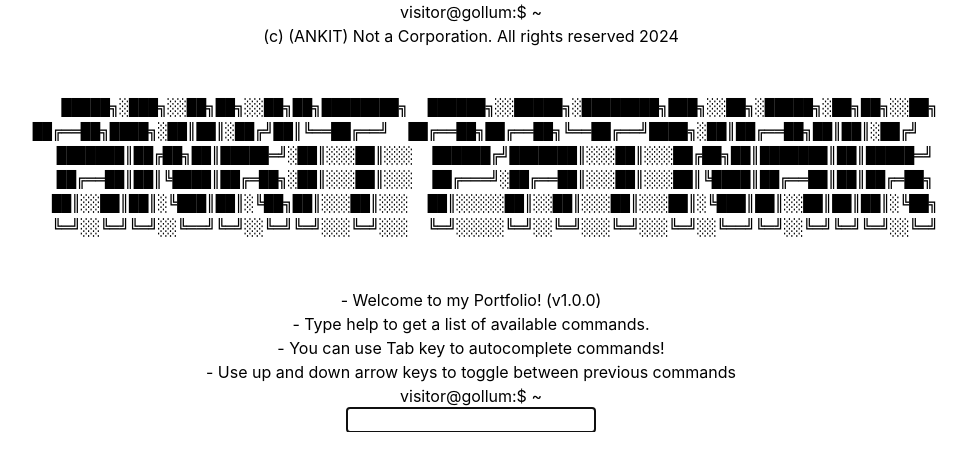
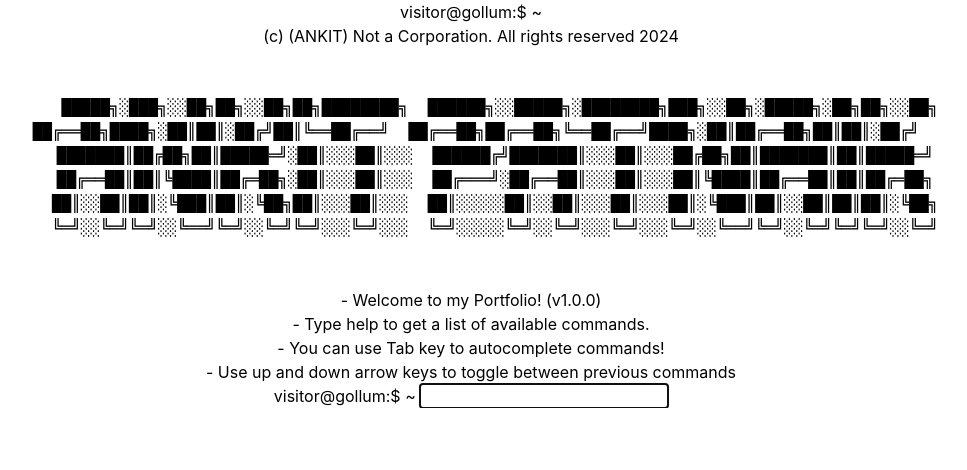
Before and after one commit to patnaikankit/terminal-portfolio, a React (Vite) app: page / in a window 1280 px wide. Shown: the top 470 px of the page, without its empty margins (169-1136 px from the left). Built offline with nearby package versions, Linux system fonts and the light colour scheme.

Commit message:
changes 2

```diff
--- a/src/components/command-area.tsx
+++ b/src/components/command-area.tsx
@@ -70,7 +70,7 @@ const Command: React.FC = () => {
 
 
     return (
-        // input command
+        // response
         <div ref={bottomRef}>
             {command.map((item, index) => (
                 <div key={index}>
@@ -91,12 +91,12 @@ const Command: React.FC = () => {
                 </div>
             ))}
 
-            {/* response */}
+            {/* input command */}
             <div className="flex flex-row">
-                <div className="text-purple-500 font-bold ml-10">
+                <label htmlFor="commandInput" className="text-purple-500 font-bold ml-10">
                     {" "}
                     visitor<span className="text-white">@</span><span className="text-blue-400">gollum:$ ~ {" "}</span>
-                </div>
+                </label>
 
                 <input
                     className="bg-transparent outline-none border-none font-mono ml-2 w-2/3 text-amber-500"
```
